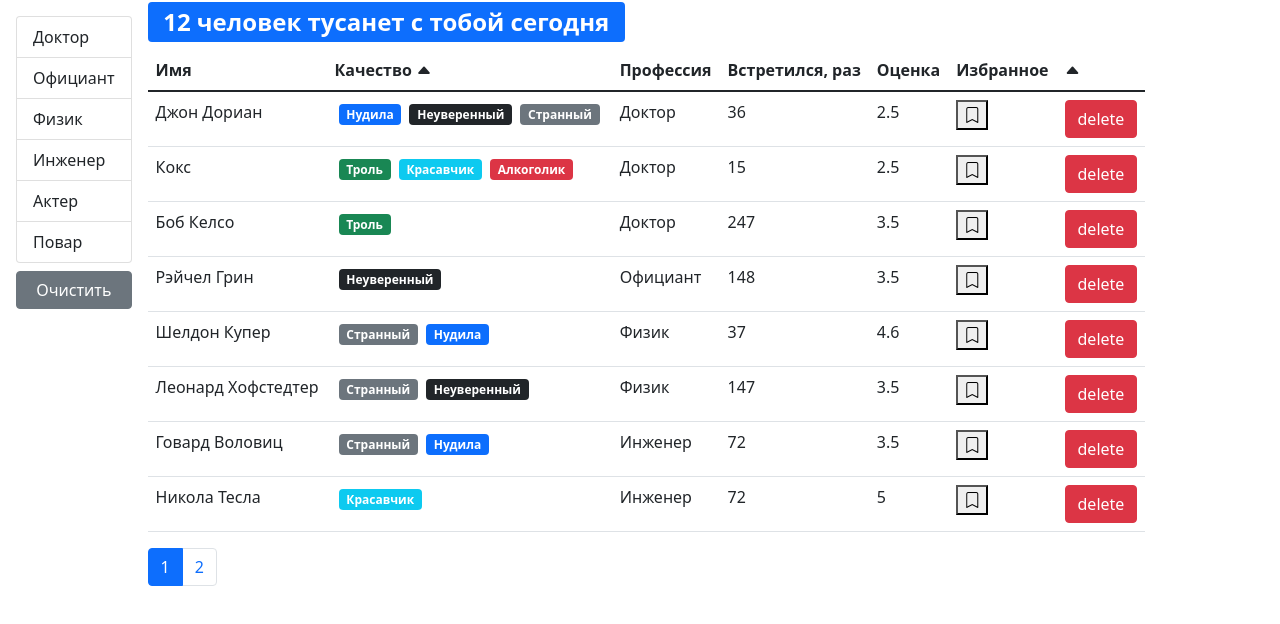
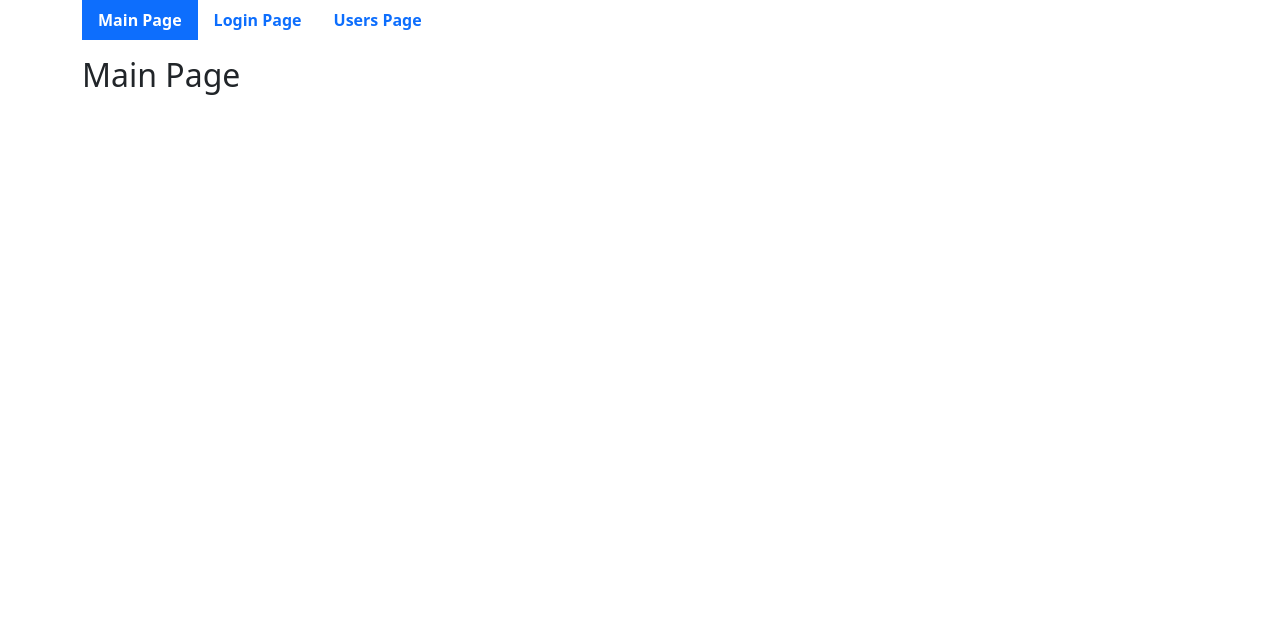
Before and after one commit to Zerg111/Course-project, a React (Create React App) app: page / in a window 1280 px wide. Shown: the top 624 px of the page. Built offline with nearby package versions, Linux system fonts and the light colour scheme.

Commit message:
added routing

```diff
--- a/package.json
+++ b/package.json
@@ -11,6 +11,7 @@
         "prop-types": "^15.8.1",
         "react": "^18.2.0",
         "react-dom": "^18.2.0",
+        "react-router-dom": "^5.3.0",
         "react-scripts": "5.0.1",
         "web-vitals": "^2.1.4"
     },
--- a/src/App.js
+++ b/src/App.js
@@ -1,8 +1,26 @@
 import React from "react"
-import Users from "./components/users"
+import { Redirect, Route, Switch } from "react-router-dom"
+import NavBar from "./components/navBar"
+import Main from "./components/main"
+import Login from "./components/login"
+import SingleUser from "./components/singleUser"
+import NotFoundPage from "./components/notFoundPage"
 
 function App() {
-    return <Users />
+    return (
+        <div className="container-xl">
+            <NavBar />
+            <main>
+                <Switch>
+                    <Route path="/" component={Main} exact />
+                    <Route path="/login" component={Login} />
+                    <Route path="/users/:userId?" component={SingleUser} />
+                    <Route path="/404" component={NotFoundPage} />
+                    <Redirect to="/404" />
+                </Switch>
+            </main>
+        </div>
+    )
 }
 
 export default App
--- a/src/api/fake.api/user.api.js
+++ b/src/api/fake.api/user.api.js
@@ -150,6 +150,14 @@ const fetchAll = () =>
         }, 2000)
     })
 
+const getById = (id) =>
+    new Promise((resolve) => {
+        window.setTimeout(function () {
+            resolve(users.find((user) => user._id === id))
+        }, 1000)
+    })
+
 export default {
-    fetchAll
+    fetchAll,
+    getById
 }
--- /dev/null
+++ b/src/components/login.jsx
@@ -0,0 +1,7 @@
+import React from "react"
+
+const Login = () => {
+    return <h2>Login</h2>
+}
+
+export default Login
--- /dev/null
+++ b/src/components/main.jsx
@@ -0,0 +1,7 @@
+import React from "react"
+
+const Main = () => {
+    return <h2>Main Page</h2>
+}
+
+export default Main
--- /dev/null
+++ b/src/components/navBar.jsx
@@ -0,0 +1,29 @@
+import { NavLink } from "react-router-dom"
+import React from "react"
+
+const NavBar = () => {
+    const navLinkClass = () => (isActive) =>
+        "nav-link fw-bold" + (isActive ? " bg-primary text-white" : "")
+
+    return (
+        <ul className="nav mb-3">
+            <li className="nav-item">
+                <NavLink exact to="/" className={navLinkClass()}>
+                    Main Page
+                </NavLink>
+            </li>
+            <li className="nav-item">
+                <NavLink to="/login" className={navLinkClass()}>
+                    Login Page
+                </NavLink>
+            </li>
+            <li className="nav-item">
+                <NavLink to="/users" className={navLinkClass()}>
+                    Users Page
+                </NavLink>
+            </li>
+        </ul>
+    )
+}
+
+export default NavBar
--- /dev/null
+++ b/src/components/notFoundPage.jsx
@@ -0,0 +1,7 @@
+import React from "react"
+
+const NotFoundPage = () => {
+    return <h2>Not Found Page</h2>
+}
+
+export default NotFoundPage
--- /dev/null
+++ b/src/components/singleUser.jsx
@@ -0,0 +1,13 @@
+import { useParams } from "react-router-dom"
+import React from "react"
+
+import UserPage from "./userPage"
+import Users from "./users"
+
+const SingleUser = () => {
+    const { userId } = useParams()
+
+    return userId ? <UserPage userId={userId} /> : <Users />
+}
+
+export default SingleUser
--- /dev/null
+++ b/src/components/userPage.jsx
@@ -0,0 +1,80 @@
+import { React, useState, useEffect } from "react"
+import { useHistory } from "react-router-dom"
+import PropTypes from "prop-types"
+
+import api from "../api"
+
+import Qualitie from "./qualitie"
+
+const UserPage = ({ userId }) => {
+    const [user, setUser] = useState()
+    const [loading, setLoading] = useState(true)
+
+    useEffect(() => {
+        api.users.getById(userId).then((data) => {
+            setUser(data)
+            setLoading(false)
+        })
+    }, [userId])
+
+    const content =
+        !user || loading ? <h2>Loading...</h2> : <View user={user} />
+
+    return <>{content}</>
+}
+
+const View = ({ user }) => {
+    const { name, profession, qualities, completedMeetings, rate } = user
+    const history = useHistory()
+
+    return (
+        <>
+            <div>
+                <h3>
+                    <span>
+                        Имя: <b>{name}</b>
+                    </span>
+                </h3>
+                <h4>
+                    <span>
+                        Профессия: <b>{profession.name}</b>
+                    </span>
+                </h4>
+                <h6>
+                    {qualities.map((item) => (
+                        <Qualitie key={item._id} {...item} />
+                    ))}
+                </h6>
+                <h5>
+                    <span>
+                        Встретился, раз: <b>{completedMeetings}</b>
+                    </span>
+                </h5>
+                <h3>
+                    <span>
+                        Оценка: <b>{rate}</b>
+                    </span>
+                </h3>
+            </div>
+
+            <button
+                className="btn btn-primary"
+                onClick={() => {
+                    history.replace("/users")
+                }}
+            >
+                Все пользователи
+            </button>
+        </>
+    )
+}
+
+UserPage.propTypes = {
+    userId: PropTypes.string
+}
+
+View.propTypes = {
+    user: PropTypes.string
+}
+
+export default UserPage
--- a/src/components/users.jsx
+++ b/src/components/users.jsx
@@ -113,7 +113,7 @@ const Users = () => {
             </div>
         )
     }
-    return "loading..."
+    return <h2>Loading...</h2>
 }
 
 Users.propTypes = {
--- a/src/components/usersTable.jsx
+++ b/src/components/usersTable.jsx
@@ -3,17 +3,25 @@ import PropTypes from "prop-types"
 import BookMark from "./bookmark"
 import QualitiesList from "./qualitiesList"
 import Table from "./table"
+import { Link } from "react-router-dom"
 
 const UserTable = ({
     users,
     onSort,
     selectedSort,
     onToggleBookMark,
-    onDelete,
-    ...rest
+    onDelete
 }) => {
     const columns = {
-        name: { path: "name", name: "Имя" },
+        name: {
+            path: "name",
+            name: "Имя",
+            component: (user) => (
+                <Link to={`/users/${user._id}`}>
+                    <span className="fw-bold">{user.name}</span>
+                </Link>
+            )
+        },
         qualities: {
             name: "Качество",
             component: (user) => <QualitiesList qualities={user.qualities} />
--- a/src/index.js
+++ b/src/index.js
@@ -4,12 +4,15 @@ import App from "./App"
 import "./index.css"
 import reportWebVitals from "./reportWebVitals"
 import "bootstrap/dist/css/bootstrap.css"
+import { BrowserRouter } from "react-router-dom"
 
 const root = ReactDOM.createRoot(document.getElementById("root"))
 root.render(
-    <React.StrictMode>
-        <App />
-    </React.StrictMode>
+    <BrowserRouter>
+        <React.StrictMode>
+            <App />
+        </React.StrictMode>
+    </BrowserRouter>
 )
 
 // If you want to start measuring performance in your app, pass a function
```
Also changed, not shown: 1 other file (tests, documents, lock files or other folders).
